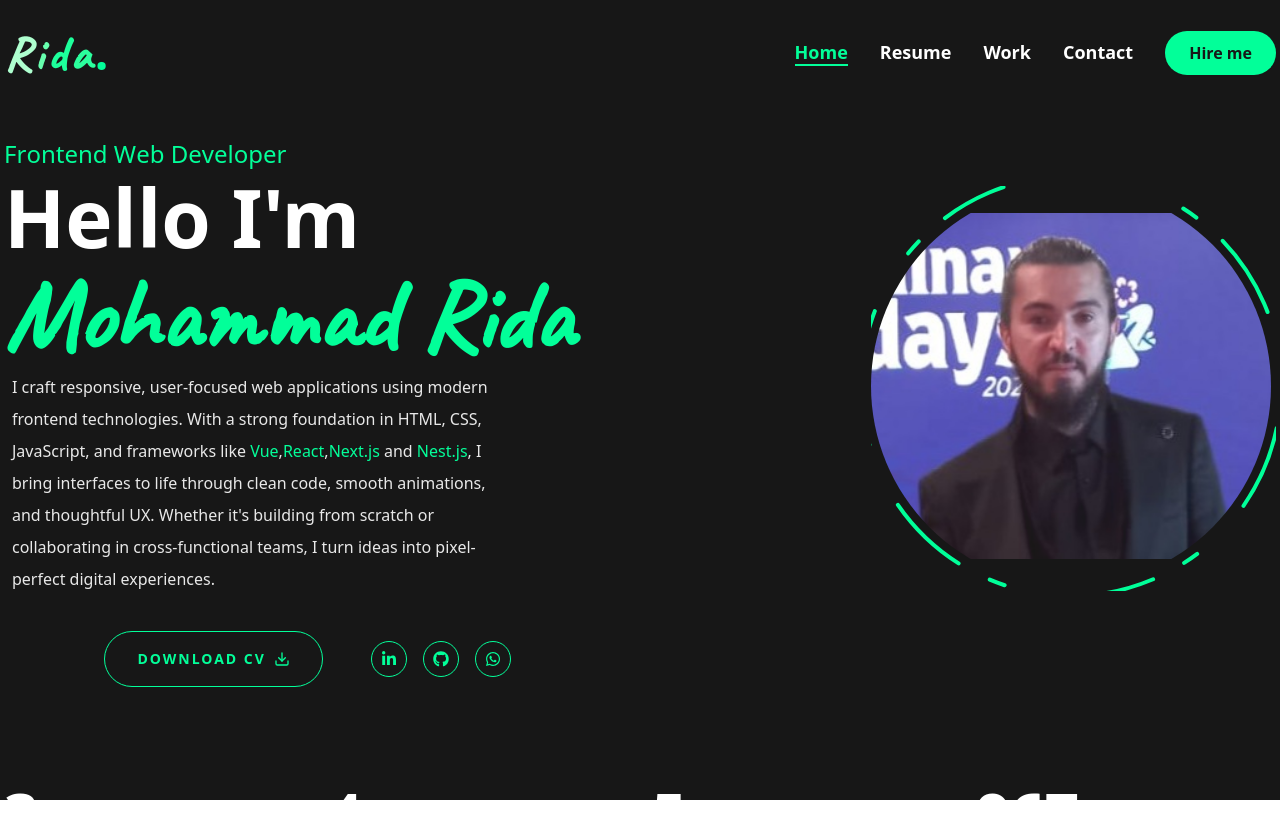
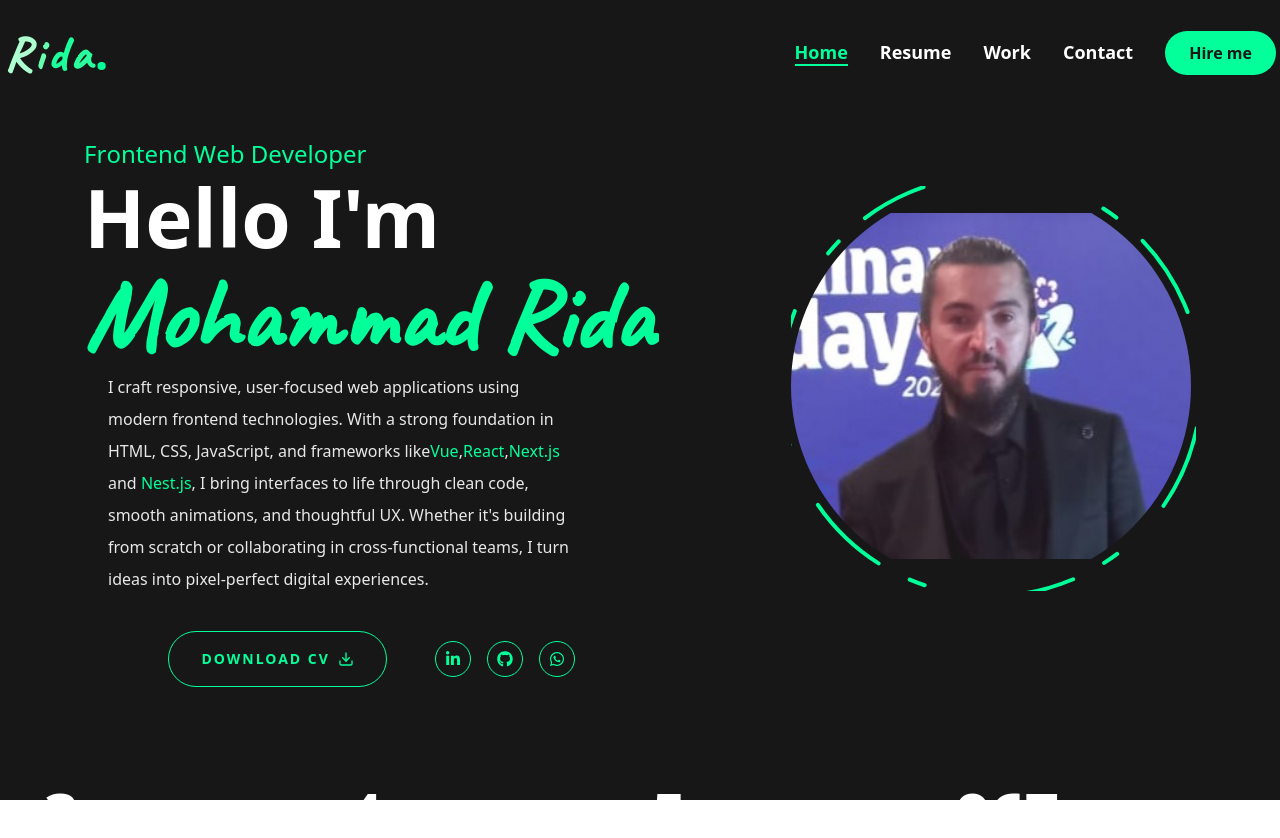
Before and after one commit to mohammadrida990/rida-portfolio, a Next.js app: page / in a window 1280 px wide. Shown: the top 838 px of the page. Built offline with nearby package versions, Linux system fonts and the light colour scheme.

Commit message:
fix ui issues

```diff
--- a/app/page.tsx
+++ b/app/page.tsx
@@ -11,8 +11,8 @@ const Home = () => {
   const [showBorder, setShowBorder] = useState(true);
 
   return (
-    <section className="h-full">
-      <div className="container h-full mx-auto">
+    <section className="h-full w-full px-10 mx-auto">
+      <div className="container h-full px-10 w-full">
         <div className="flex flex-col xl:flex-row justify-between items-center xl:pt-8 xl:pb-24">
           <div className="text-center xl:text-left order-2 xl:order-none">
             <motion.span className="flex justify-center xl:justify-start">
@@ -40,7 +40,7 @@ const Home = () => {
                 initial={{ width: 0, opacity: 0 }}
                 animate={{ width: "100%", opacity: 1 }}
                 transition={{ duration: 2, ease: "easeInOut", delay: 2.4 }}
-                className={`font-main text-[68px] xl:text-[100px] text-accent whitespace-nowrap overflow-hidden px-10 xl:pl-0 ${
+                className={`pr-2 font-main text-[60px] xl:text-[100px] text-accent whitespace-nowrap overflow-hidden xl:pl-0 ${
                   showBorder ? "border-r-4 border-accent animate-typing" : ""
                 }`}
                 onAnimationComplete={() => {
@@ -51,10 +51,12 @@ const Home = () => {
               </motion.div>
             </h1>
 
-            <p className="max-w-[500px] mb-9 text-white/90 mx-2">
-              I craft responsive, user-focused web applications using modern
-              frontend technologies. With a strong foundation in HTML, CSS,
-              JavaScript, and frameworks like{" "}
+            <p className="max-w-[500px] mb-9 text-white/90 mx-2 px-4">
+              <span>
+                I craft responsive, user-focused web applications using modern
+                frontend technologies. With a strong foundation in HTML, CSS,
+                JavaScript, and frameworks like
+              </span>
               <span className="text-accent">Vue</span>,
               <span className="text-accent">React</span>,
               <span className="text-accent">Next.js</span> and{" "}
--- a/app/work/page.tsx
+++ b/app/work/page.tsx
@@ -181,7 +181,6 @@ const Work = () => {
             <div className="xl:h-[500px]">
               <div className="w-full">
                 <div className="h-[435px] xl:h-[500px] relative group flex justify-center items-center rounded-sm">
-                  {/* <div className="absolute top-0 bottom-0 w-full h-full z-10 bg-black/10" /> */}
                   <div className="w-full h-full relative">
                     <Image
                       src={projects[0].image}
@@ -196,6 +195,7 @@ const Work = () => {
           </div>
         </motion.div>
 
+        <div className="overflow-hidden">
           <motion.div
             variants={rightToLeft}
             initial="hidden"
@@ -203,7 +203,6 @@ const Work = () => {
             viewport={{ once: false, amount: 0.3 }}
             className="flex flex-col xl:flex-row xl:gap-[30px] bg-[#27272c] rounded-4xl my-8 items-center"
           >
-          {/* Second project content here */}
             <div className="w-full order-2 xl:order-none xl:justify-between xl:w-[50%] xl:h-[460px] flex flex-col">
               <div className="flex flex-col gap-[30px] h-[50%] px-6 pb-6">
                 <div className="text-8xl font-extrabold text-outline-white leading-none text-transparent">
@@ -264,7 +263,6 @@ const Work = () => {
               <div className="xl:h-[500px]">
                 <div className="w-full">
                   <div className="h-[435px] xl:h-[500px] relative group flex justify-center items-center rounded-sm">
-                  {/* <div className="absolute top-0 bottom-0 w-full h-full z-10 bg-black/10" /> */}
                     <div className="w-full h-full relative">
                       <Image
                         src={projects[1].image}
@@ -278,6 +276,7 @@ const Work = () => {
               </div>
             </div>
           </motion.div>
+        </div>
 
         <motion.div
           variants={leftToRight}
@@ -286,7 +285,6 @@ const Work = () => {
           viewport={{ once: false, amount: 0.3 }}
           className="flex flex-col xl:flex-row xl:gap-[30px] bg-[#27272c] rounded-4xl my-8 items-center"
         >
-          {/* Third project content here */}
           <div className="w-full order-2 xl:order-none xl:justify-between xl:w-[50%] xl:h-[460px] flex flex-col">
             <div className="flex flex-col gap-[30px] h-[50%] px-6 pb-6">
               <div className="text-8xl font-extrabold text-outline-white leading-none text-transparent">
@@ -359,8 +357,6 @@ const Work = () => {
             <div className="xl:h-[500px]">
               <div className="w-full">
                 <div className="h-[435px] xl:h-[500px] relative group flex justify-center items-center rounded-sm">
-                  {/* <div className="absolute top-0 bottom-0 w-full h-full z-10 bg-black/10" /> */}
-
                   <div className="w-full h-full relative">
                     <Image
                       src={projects[2].image}
--- a/components/StairTransition.tsx
+++ b/components/StairTransition.tsx
@@ -11,7 +11,7 @@ const StairTransition = () => {
     <>
       <AnimatePresence mode="wait">
         <div key={pathname}>
-          <div className="h-screen w-screen fixed right-0 z-40 flex top-0 left-0 pointer-events-none">
+          <div className="h-full w-full fixed right-0 z-40 flex top-0 left-0 pointer-events-none">
             <Stairs />
           </div>
 
--- a/components/Stats.tsx
+++ b/components/Stats.tsx
@@ -12,7 +12,7 @@ const Stats = () => {
   return (
     <section>
       <div className="container mx-auto">
-        <div className="flex flex-wrap gap-6 max-w-[80vw] mx-auto xl:max-w-none">
+        <div className="flex flex-wrap gap-6 max-w-[80vw] mx-auto xl:max-w-none flex-col sm:flex-row">
           {stats.map((item, index) => (
             <div
               key={index}
```
Lines whose indentation alone changed are shown as unchanged.
